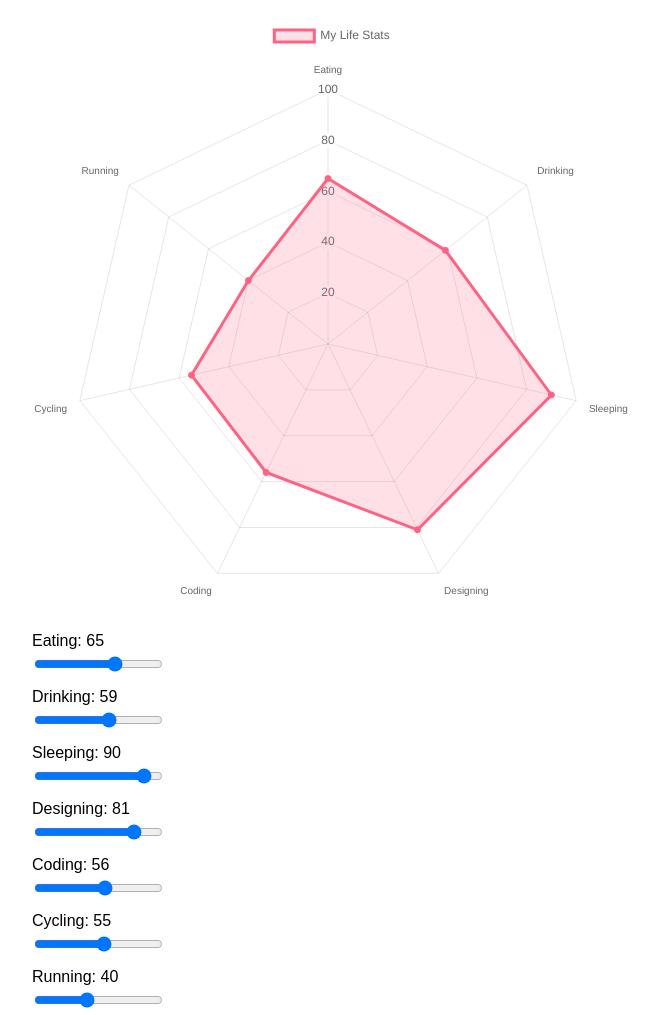
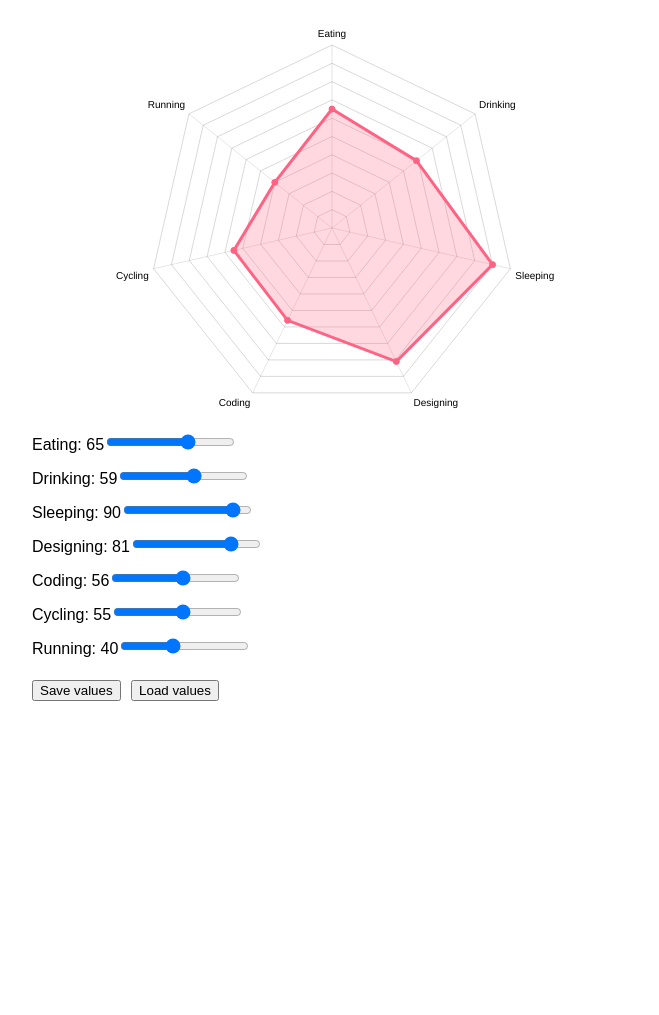
Before and after one commit to Luriosoo/radar-chart, a plain HTML site: page index.html in a window 1280 px wide. Shown: the whole page, without its empty margins (308-967 px from the left). After the commit the page ends 800 px from the top, so only its background shows below. Drawn offline with nearby package versions, Linux system fonts and the light colour scheme.

Commit message:
Update index.html

```diff
--- a/index.html
+++ b/index.html
@@ -2,18 +2,31 @@
 <html lang="en">
 <head>
   <meta charset="UTF-8">
-  <title>Radar Chart with Sliders</title>
+  <title>Radar Chart</title>
   <meta name="viewport" content="width=device-width, initial-scale=1.0">
 
-  <!-- Chart.js -->
-  <script src="https://cdn.jsdelivr.net/npm/chart.js"></script>
+  <!-- Chart.js (stable UMD build) -->
+  <script src="https://cdn.jsdelivr.net/npm/chart.js@4.4.1/dist/chart.umd.min.js"></script>
 
   <style>
+    :root {
+      --bg: #ffffff;
+      --text: #000000;
+    }
+
+    @media (prefers-color-scheme: dark) {
+      :root {
+        --bg: #1e1e1e;
+        --text: #ffffff;
+      }
+    }
+
     body {
-      font-family: sans-serif;
-      background: #ffffff;
       margin: 0;
       padding: 20px;
+      background: var(--bg);
+      color: var(--text);
+      font-family: sans-serif;
     }
 
     .container {
@@ -21,24 +34,37 @@
       margin: auto;
     }
 
+    canvas {
+      display: block;
+      width: 600px;
+      height: 400px;
+      margin: auto;
+    }
+
     .slider {
       margin: 12px 0;
     }
 
-    .slider label {
-      display: block;
-      margin-bottom: 4px;
+    button {
+      margin-top: 10px;
+      margin-right: 6px;
     }
   </style>
 </head>
 
 <body>
   <div class="container">
-    <canvas id="radarChart"></canvas>
+    <canvas id="radarChart" width="600" height="400"></canvas>
     <div id="sliders"></div>
+    <button id="saveBtn">Save values</button>
+    <button id="loadBtn">Load values</button>
   </div>
 
   <script>
+    // ---------- CONFIG ----------
+    const STORAGE_KEY = 'radar-values';
+    const WEEK_KEY = 'radar-week';
+
     const labels = [
       'Eating',
       'Drinking',
@@ -49,42 +75,71 @@
       'Running'
     ];
 
-    const values = [65, 59, 90, 81, 56, 55, 40];
+    const defaultValues = [65, 59, 90, 81, 56, 55, 40];
 
-    const ctx = document.getElementById('radarChart');
+    // ---------- WEEK HANDLING ----------
+    function getWeekId(date = new Date()) {
+      const year = date.getFullYear();
+      const start = new Date(year, 0, 1);
+      const diff = Math.floor((date - start) / 86400000);
+      return year + '-W' + Math.floor(diff / 7);
+    }
+
+    const currentWeek = getWeekId();
+    let values = [...defaultValues];
+
+    const savedWeek = localStorage.getItem(WEEK_KEY);
+    const savedValues = localStorage.getItem(STORAGE_KEY);
+
+    if (savedValues && savedWeek === currentWeek) {
+      values = JSON.parse(savedValues);
+    } else {
+      localStorage.setItem(WEEK_KEY, currentWeek);
+      localStorage.setItem(STORAGE_KEY, JSON.stringify(values));
+    }
+
+    // ---------- CHART ----------
+    const ctx = document.getElementById('radarChart').getContext('2d');
 
     const chart = new Chart(ctx, {
       type: 'radar',
       data: {
-        labels: labels,
+        labels,
         datasets: [{
-          label: 'My Life Stats',
           data: values,
           fill: true,
-          backgroundColor: 'rgba(255, 99, 132, 0.2)',
-          borderColor: 'rgb(255, 99, 132)',
-          pointBackgroundColor: 'rgb(255, 99, 132)'
+          backgroundColor: 'rgba(255,99,132,0.25)',
+          borderColor: 'rgb(255,99,132)',
+          pointBackgroundColor: 'rgb(255,99,132)'
         }]
       },
       options: {
-        responsive: true,
+        responsive: false, // IMPORTANT: stability
+        plugins: {
+          legend: { display: false }
+        },
         scales: {
           r: {
             min: 0,
             max: 100,
-            ticks: {
-              stepSize: 20
+            ticks: { display: false },
+            grid: { color: 'rgba(128,128,128,0.3)' },
+            pointLabels: {
+              color: getComputedStyle(document.body).color
             }
           }
         }
       }
     });
 
+    // ---------- SLIDERS ----------
     const slidersDiv = document.getElementById('sliders');
 
+    function buildSliders() {
+      slidersDiv.innerHTML = '';
       labels.forEach((label, i) => {
-      const wrapper = document.createElement('div');
-      wrapper.className = 'slider';
+        const wrap = document.createElement('div');
+        wrap.className = 'slider';
 
         const text = document.createElement('label');
         text.textContent = `${label}: ${values[i]}`;
@@ -101,10 +156,30 @@
           chart.update();
         };
 
-      wrapper.appendChild(text);
-      wrapper.appendChild(slider);
-      slidersDiv.appendChild(wrapper);
+        wrap.appendChild(text);
+        wrap.appendChild(slider);
+        slidersDiv.appendChild(wrap);
       });
+    }
+
+    buildSliders();
+
+    // ---------- SAVE / LOAD ----------
+    document.getElementById('saveBtn').onclick = () => {
+      localStorage.setItem(STORAGE_KEY, JSON.stringify(values));
+      localStorage.setItem(WEEK_KEY, currentWeek);
+      alert('Saved for this week');
+    };
+
+    document.getElementById('loadBtn').onclick = () => {
+      const saved = localStorage.getItem(STORAGE_KEY);
+      if (saved) {
+        values = JSON.parse(saved);
+        chart.data.datasets[0].data = values;
+        buildSliders();
+        chart.update();
+      }
+    };
   </script>
 </body>
 </html>
```
Lines whose indentation alone changed are shown as unchanged.
